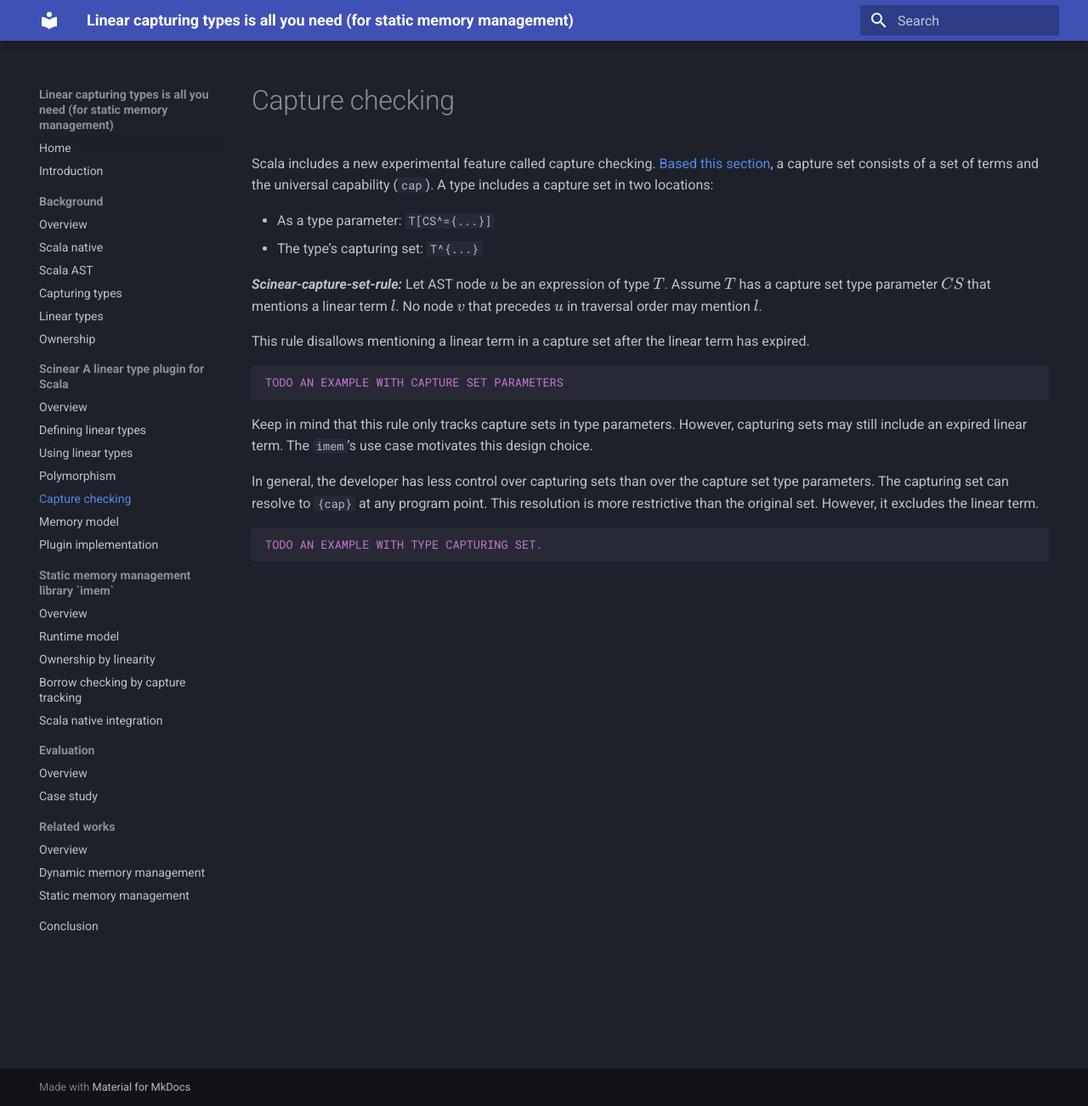
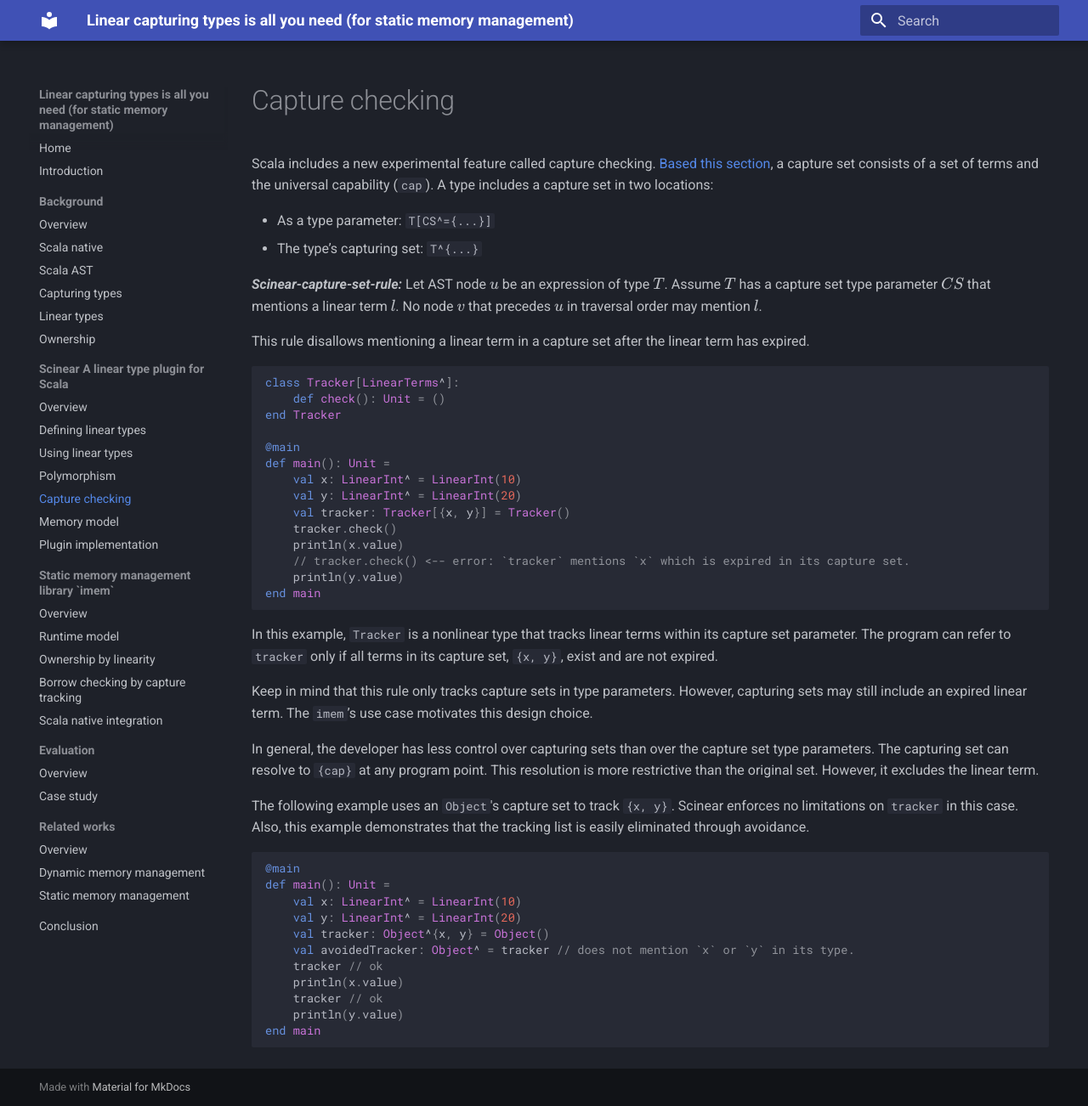
Before and after one commit to amsen20/masters-thesis, an MkDocs documentation site: the page built from docs/scinear/capture-checking.md, in a window 1280 px wide and 1302 px high. Shown: the whole window at 85% size. Built offline with MkDocs 1.6.1 and Material for MkDocs 9.7.7, drawn with Linux system fonts in a browser that asks for light colours.

Commit message:
Add capture checking and linearity examples

````diff
--- a/docs/scinear/capture-checking.md
+++ b/docs/scinear/capture-checking.md
@@ -10,13 +10,41 @@ Scala includes a new experimental feature called capture checking. [Based this s
 This rule disallows mentioning a linear term in a capture set after the linear term has expired.
 
 ```Scala
-TODO AN EXAMPLE WITH CAPTURE SET PARAMETERS
+class Tracker[LinearTerms^]:
+	def check(): Unit = ()
+end Tracker
+
+@main
+def main(): Unit =
+	val x: LinearInt^ = LinearInt(10)
+	val y: LinearInt^ = LinearInt(20)
+	val tracker: Tracker[{x, y}] = Tracker()
+	tracker.check()
+	println(x.value)
+	// tracker.check() <-- error: `tracker` mentions `x` which is expired in its capture set.
+	println(y.value)
+end main
 ```
+In this example, `Tracker` is a nonlinear type that tracks linear terms within its capture set parameter.
+The program can refer to `tracker` only if all terms in its capture set, `{x, y}`, exist and are not expired.
 
 Keep in mind that this rule only tracks capture sets in type parameters. However, capturing sets may still include an expired linear term. The `imem`’s use case motivates this design choice.
 
-In general, the developer has less control over capturing sets than over the capture set type parameters. The capturing set can resolve to `{cap}` at any program point. This resolution is more restrictive than the original set. However, it excludes the linear term.
+In general, the developer has less control over capturing sets than over the capture set type parameters.
+The capturing set can resolve to `{cap}` at any program point. This resolution is more restrictive than the original set. However, it excludes the linear term.
 
+The following example uses an `Object`'s capture set to track `{x, y}`. Scinear enforces no limitations on `tracker` in this case.
+Also, this example demonstrates that the tracking list is easily eliminated through avoidance.
 ```Scala
-TODO AN EXAMPLE WITH TYPE CAPTURING SET.
+@main
+def main(): Unit =
+	val x: LinearInt^ = LinearInt(10)
+	val y: LinearInt^ = LinearInt(20)
+	val tracker: Object^{x, y} = Object()
+	val avoidedTracker: Object^ = tracker // does not mention `x` or `y` in its type.
+	tracker // ok
+	println(x.value)
+	tracker // ok
+	println(y.value)
+end main
 ```
````
